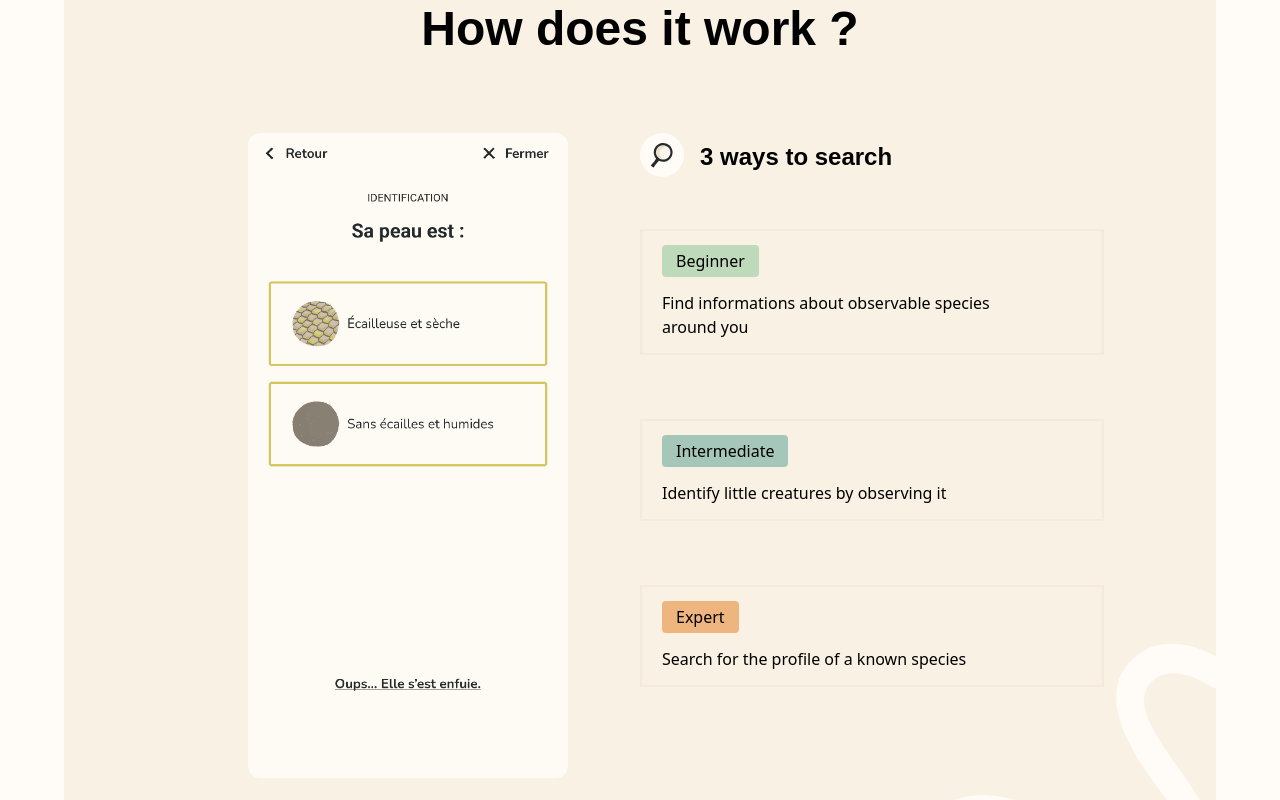
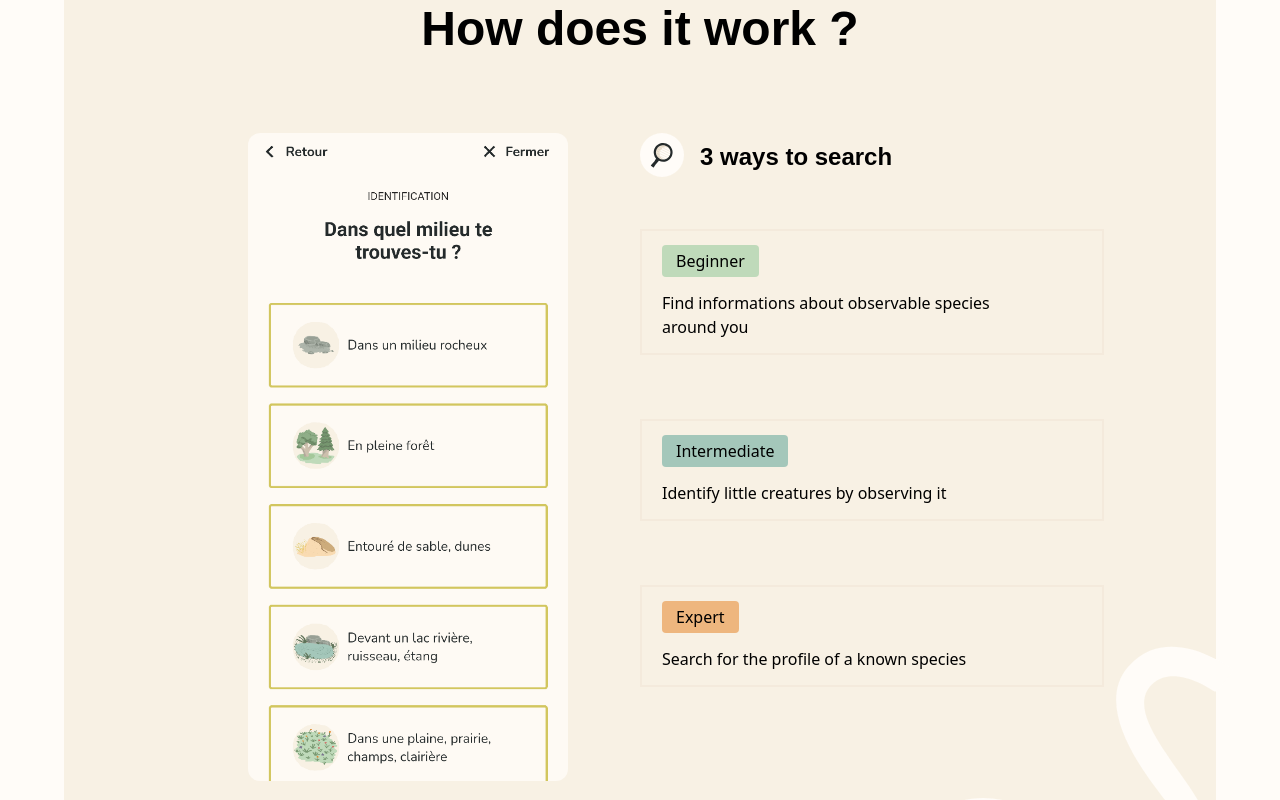
Before and after one commit to MaxLepan/unseen_website, a Nuxt app: page / in a window 1280 px wide. Shown: the part 920-1720 px from the top of the page. Built offline with nearby package versions, Linux system fonts and the light colour scheme.

Commit message:
FIX [Features] Fixed features images

```diff
--- a/components/antAnimation.vue
+++ b/components/antAnimation.vue
@@ -34,7 +34,7 @@ onMounted(() => {
     scrollTrigger: {
       trigger: "#motion-path",
       start: "top top-=250",
-      end: "top top",
+      end: "top top", // I don't get why bottom center is making a huge empty space at the bottom of the page and it's making me crazy
       pin: true,
       scrub: true,
       onRefresh: () => {
--- a/components/features.vue
+++ b/components/features.vue
@@ -25,14 +25,14 @@
 
           <div
               class="my-4 py-3.5 pl-5 lg:my-8 border-2 border-beige-300 flex flex-col items-start hover:bg-beige-300 duration-300 relative z-20 hover:cursor-pointer"
-              @mouseover="changeImage('/images/quiz_species.png')">
+              @mouseover="changeImage('/images/quiz_place.png')">
             <h4 class="bg-green-100 py-1 px-3.5 mb-3.5 rounded">{{ $t('firstFeatureHeadLine') }}</h4>
             <div class="pr-16">{{ $t('firstFeaturetext') }}</div>
           </div>
 
           <div
               class="my-4 py-3.5 pl-5 lg:my-8 border-2 border-beige-300 flex flex-col items-start hover:bg-beige-300 duration-300 relative z-20 hover:cursor-pointer"
-              @mouseover="changeImage('/images/quiz_place.png')">
+              @mouseover="changeImage('/images/quiz_species.png')">
             <h4 class="bg-sapin-100 py-1 px-3.5 mb-3.5 rounded">{{ $t('secondFeatureHeadLine') }}</h4>
             <div class="pr-16">{{ $t('secondFeaturetext') }}</div>
           </div>
@@ -55,7 +55,7 @@
 export default {
   data() {
     return {
-      currentImage: '/images/quiz_species.png',
+      currentImage: '/images/quiz_place.png',
     };
   },
   methods: {
```
